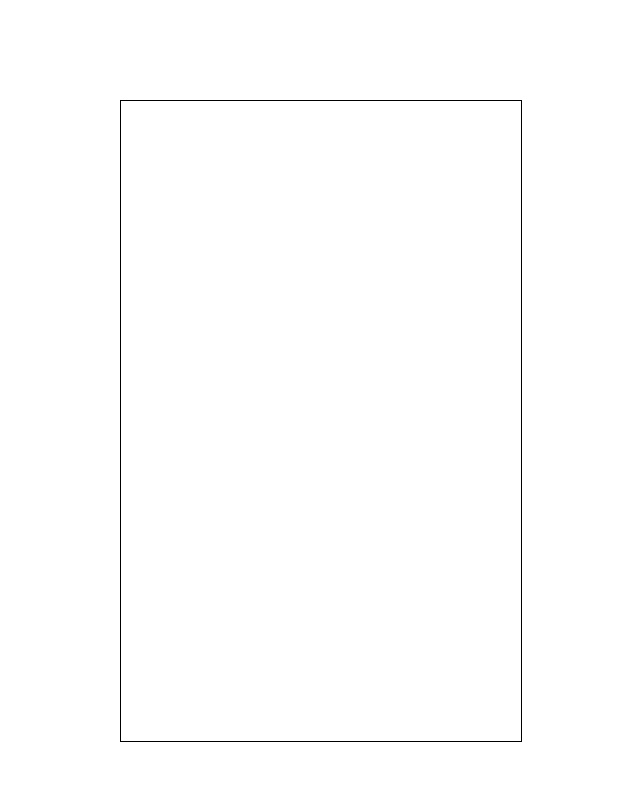
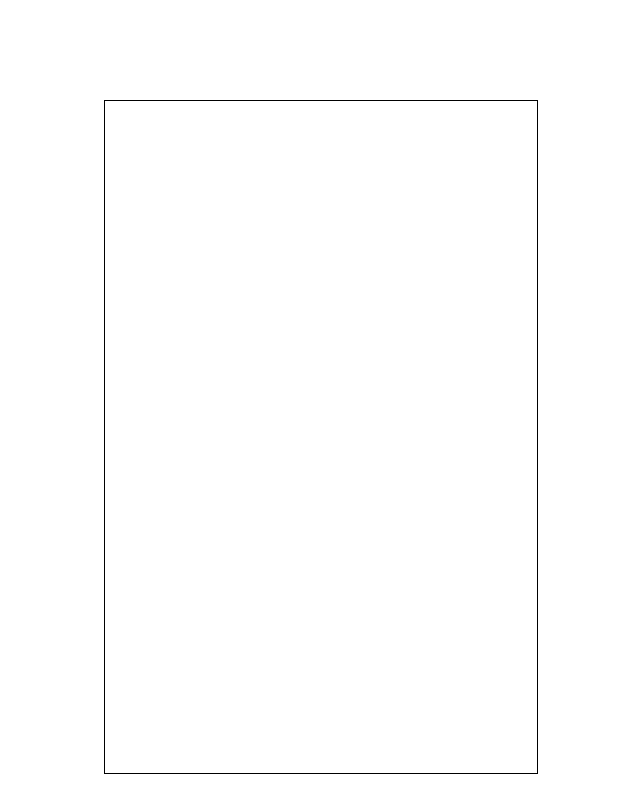
Before and after one commit to parsaalian/cortex, a React (Create React App) app: page / in a window 1280 px wide. Shown: the whole page, without its empty margins (319-959 px from the left). Built offline with nearby package versions, Linux system fonts and the light colour scheme.

Commit message:
text overflow fixed

```diff
--- a/src/components/Page.css
+++ b/src/components/Page.css
@@ -5,4 +5,7 @@
   margin-left: auto;
   margin-right: auto;
   margin-top: 100px;
+  padding: 1rem;
+  text-align: justify;
+  overflow-wrap: break-word;
 }
--- a/src/components/Page.js
+++ b/src/components/Page.js
@@ -30,7 +30,6 @@ export default class Page extends Component {
         active: false
       });
     }
-    console.log(this.state.active);
   }
 
   handleType(e) {
```
